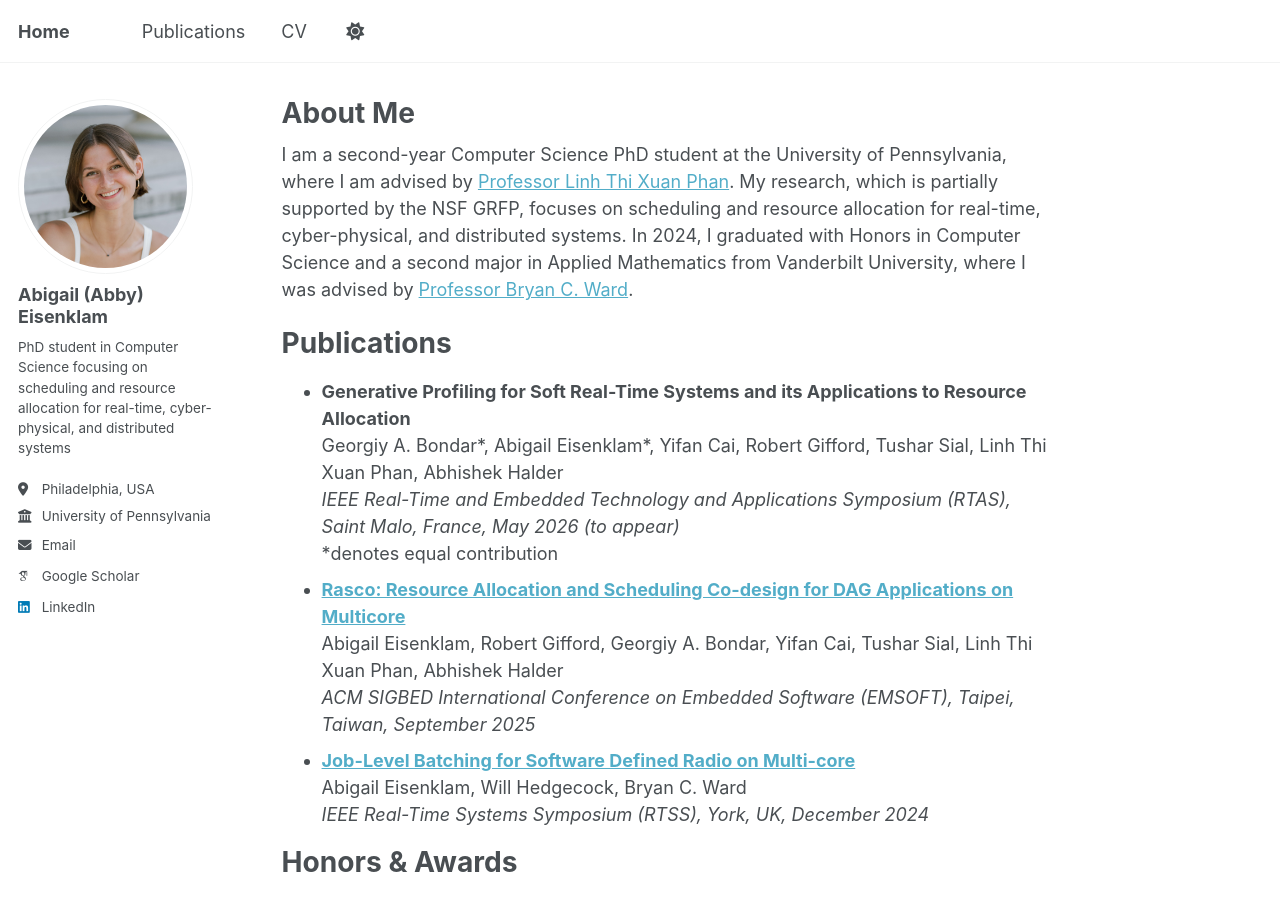
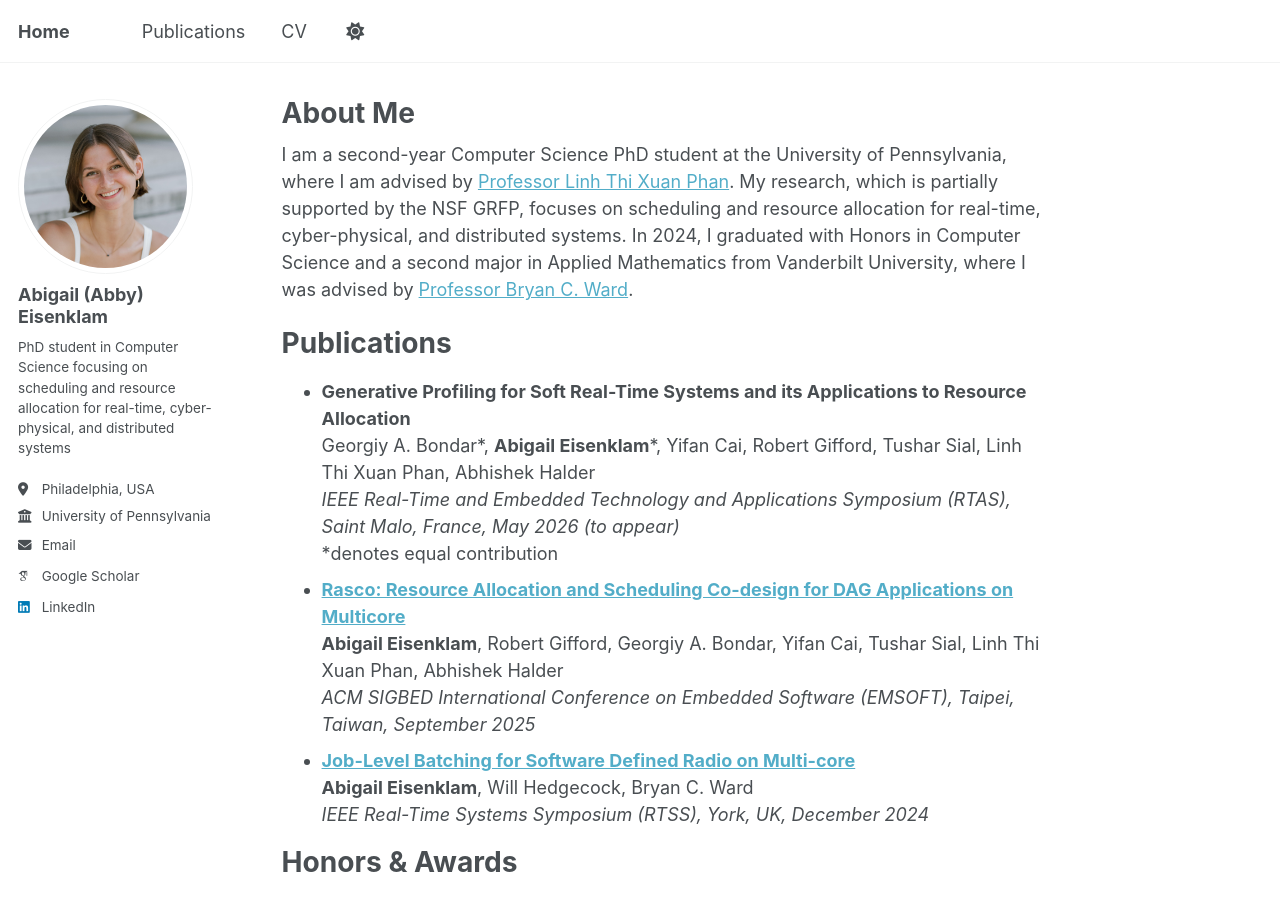
Before and after one commit to abbyeisenklam/abbyeisenklam.github.io, a Jekyll site: the page built from _pages/about.md, in a window 1280 px wide and 900 px high. Built offline with Jekyll 4.4.1, drawn with Linux system fonts in a browser that asks for light colours; some web fonts are replaced; a script that is not in the unit is left out.

Commit message:
Pubs on first page

```diff
--- a/_pages/about.md
+++ b/_pages/about.md
@@ -12,14 +12,14 @@ I am a second-year Computer Science PhD student at the University of Pennsylvani
 Publications
 ======
 * **Generative Profiling for Soft Real-Time Systems and its Applications to Resource Allocation**  <br>
-Georgiy A. Bondar\*, Abigail Eisenklam\*, Yifan Cai, Robert Gifford, Tushar Sial, Linh Thi Xuan Phan, Abhishek Halder  <br>
+Georgiy A. Bondar\*, **Abigail Eisenklam**\*, Yifan Cai, Robert Gifford, Tushar Sial, Linh Thi Xuan Phan, Abhishek Halder  <br>
 _IEEE Real-Time and Embedded Technology and Applications Symposium (RTAS), Saint Malo, France, May 2026 (to appear)_ <br>
 \*denotes equal contribution
 * [**Rasco: Resource Allocation and Scheduling Co-design for DAG Applications on Multicore**](https://dl.acm.org/doi/10.1145/3761814) <br>
-Abigail Eisenklam, Robert Gifford, Georgiy A. Bondar, Yifan Cai, Tushar Sial, Linh Thi Xuan Phan, Abhishek Halder <br>
+**Abigail Eisenklam**, Robert Gifford, Georgiy A. Bondar, Yifan Cai, Tushar Sial, Linh Thi Xuan Phan, Abhishek Halder <br>
 _ACM SIGBED International Conference on Embedded Software (EMSOFT), Taipei, Taiwan, September 2025_
 * [**Job-Level Batching for Software Defined Radio on Multi-core**](https://ieeexplore.ieee.org/document/10844711)  <br>
-Abigail Eisenklam, Will Hedgecock, Bryan C. Ward  <br>
+**Abigail Eisenklam**, Will Hedgecock, Bryan C. Ward  <br>
 _IEEE Real-Time Systems Symposium (RTSS), York, UK, December 2024_
 
 Honors & Awards
```
